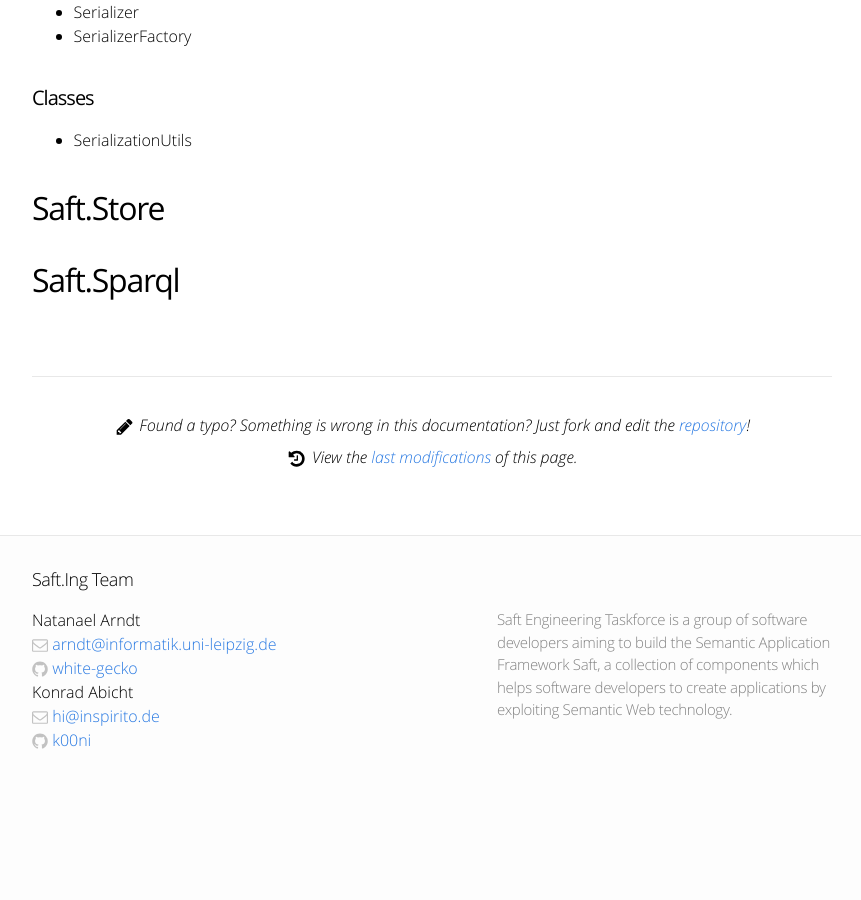
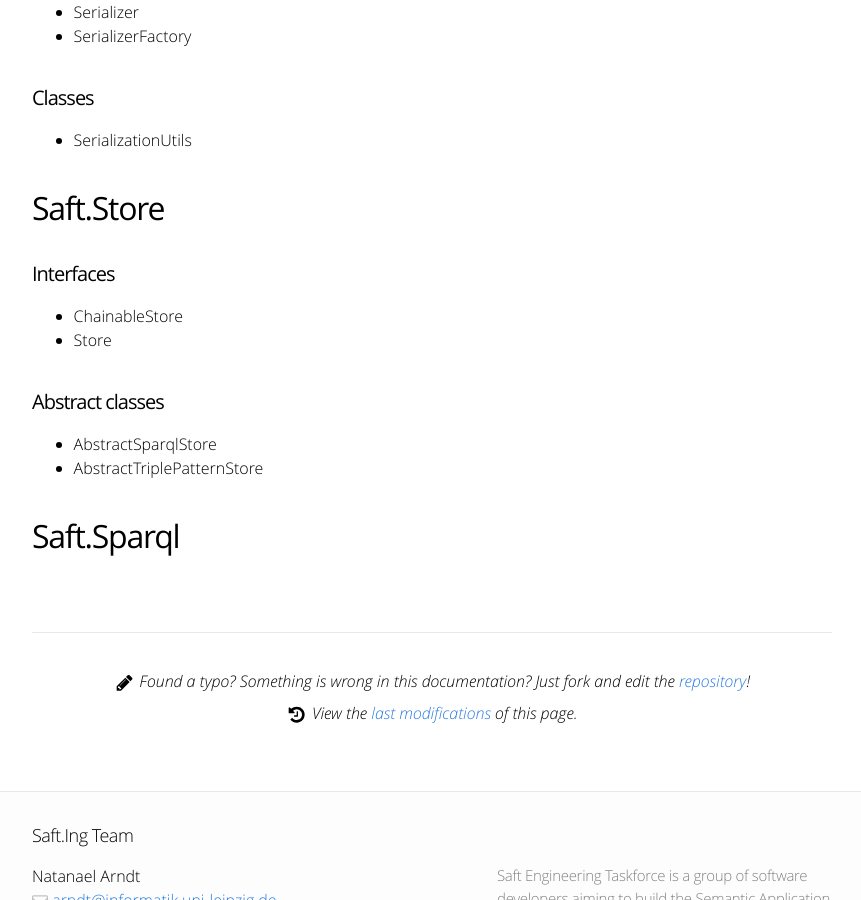
Before and after one commit to SaftIng/safting.github.io, a Jekyll site: the page built from doc/apiinfo.md, in a window 1280 px wide and 900 px high, scrolled down 1414 px. Shown: the whole window, without its empty margins (208-1069 px from the left). Built offline with Jekyll 4.4.1, drawn with Linux system fonts in a browser that asks for light colours; before the commit the page ends 2211 px from its top, so only the background shows below that.

Commit message:
Update apiinfo.md

```diff
--- a/doc/apiinfo.md
+++ b/doc/apiinfo.md
@@ -56,4 +56,14 @@ Part of the API are interfaces, (abstract) classes and methods. This site gives
 
 ## Saft.Store
 
+#### Interfaces
+
+- ChainableStore
+- Store
+
+#### Abstract classes
+
+- AbstractSparqlStore
+- AbstractTriplePatternStore
+
 ## Saft.Sparql
```
